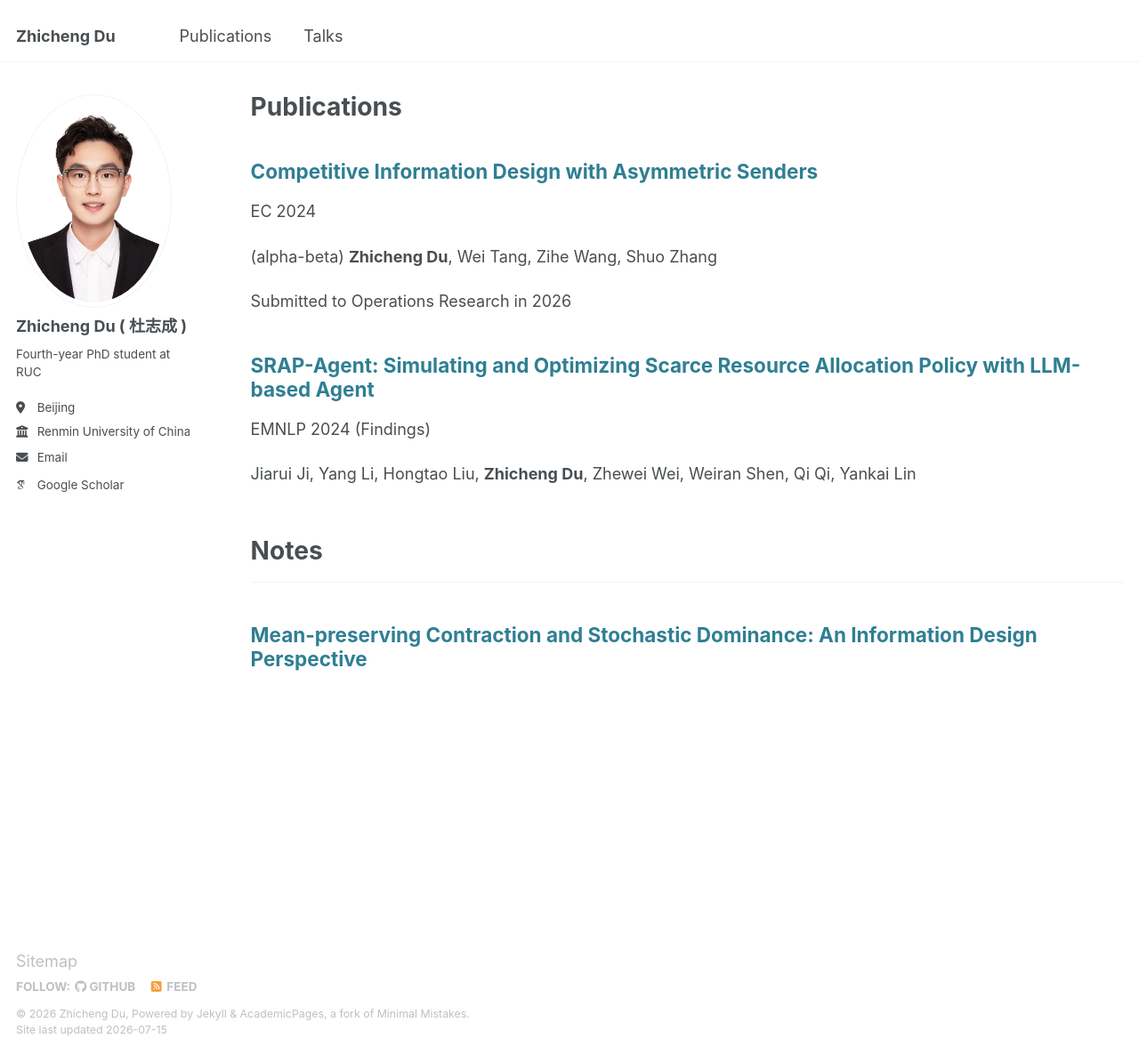
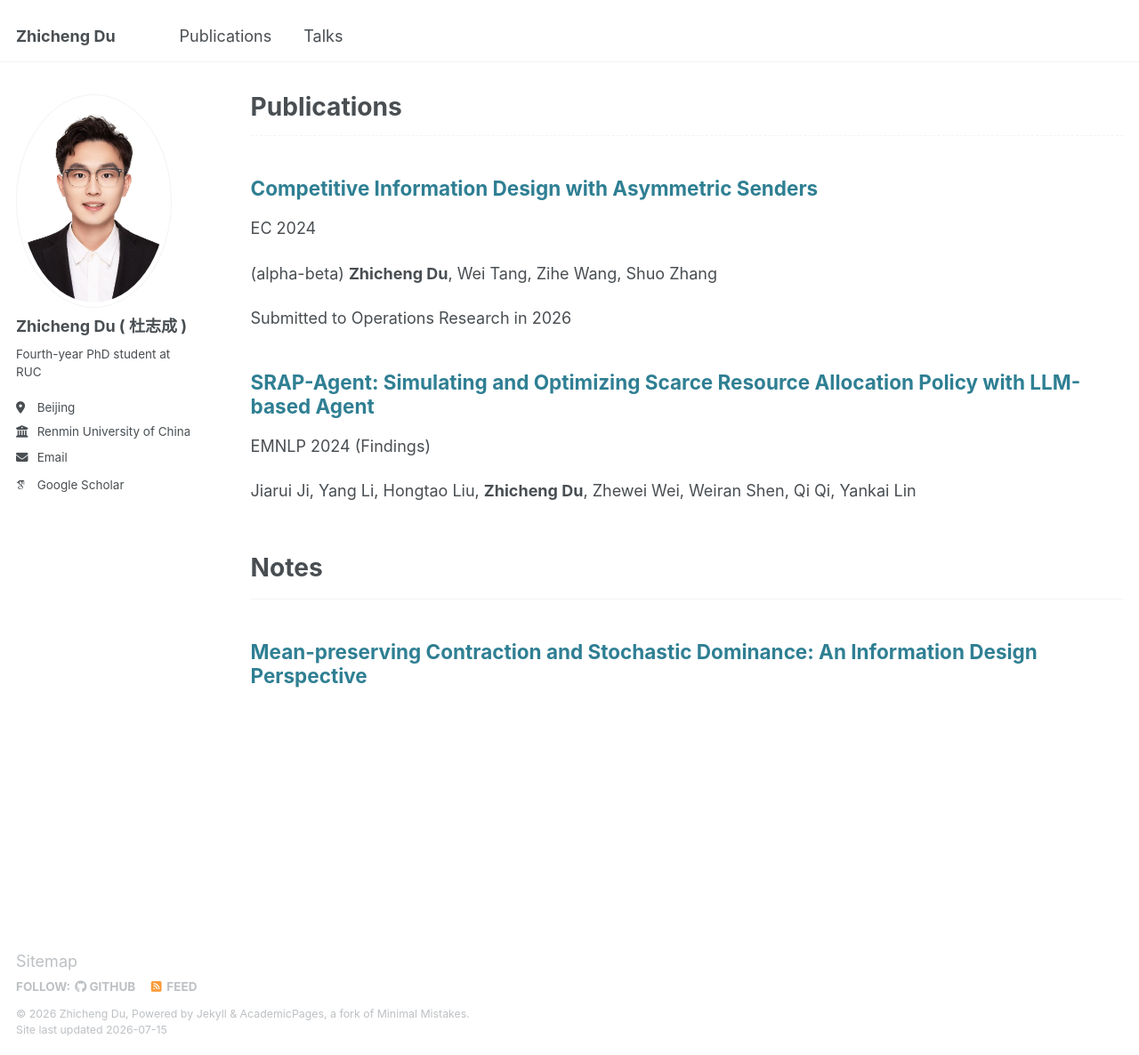
Before and after one commit to DUABC/zhichengdu, a Jekyll site: the page built from _pages/publications.html, in a window 1280 px wide and 1186 px high. Shown: the whole window at 89% size. Built offline with Jekyll 4.4.1, drawn with Linux system fonts in a browser that asks for light colours; some web fonts are replaced.

Commit message:
Add rule below publications title

```diff
--- a/_pages/publications.html
+++ b/_pages/publications.html
@@ -10,6 +10,8 @@ author_profile: true
 {% endif %} -->
 
 {% include base_path %}
+
+<hr class="publication-title-rule" />
 
 <!-- New style rendering if publication categories are defined -->
 {% if site.publication_category %}
--- a/_sass/layout/_archive.scss
+++ b/_sass/layout/_archive.scss
@@ -58,6 +58,11 @@
 
 .publication-section-title {
   margin-top: 2em;
+}
+
+.publication-title-rule {
+  border: 0;
+  border-top: 1px dashed var(--global-border-color);
 }
 
 /* remove border*/
```
